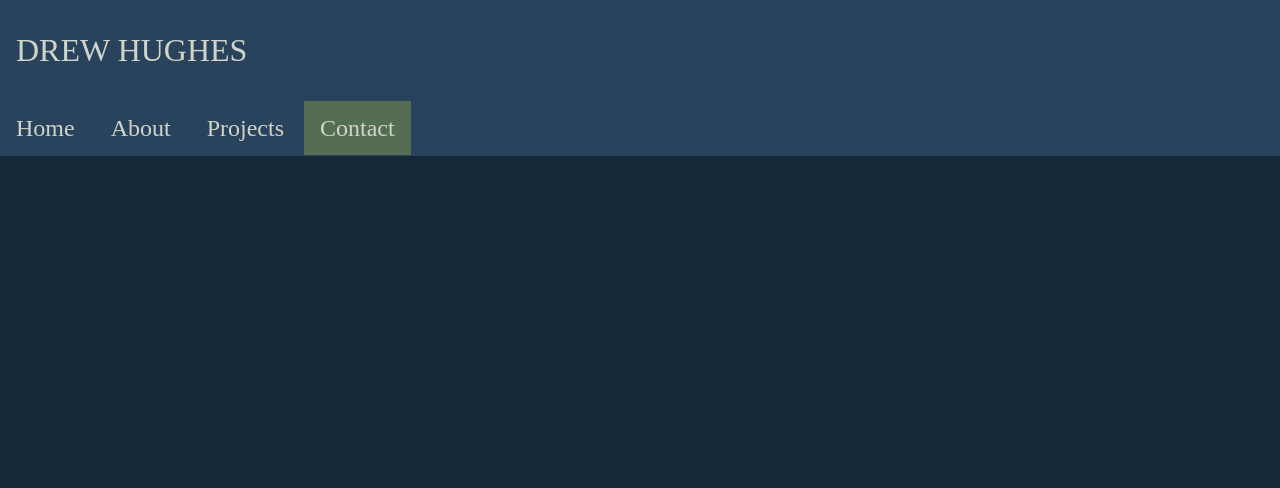
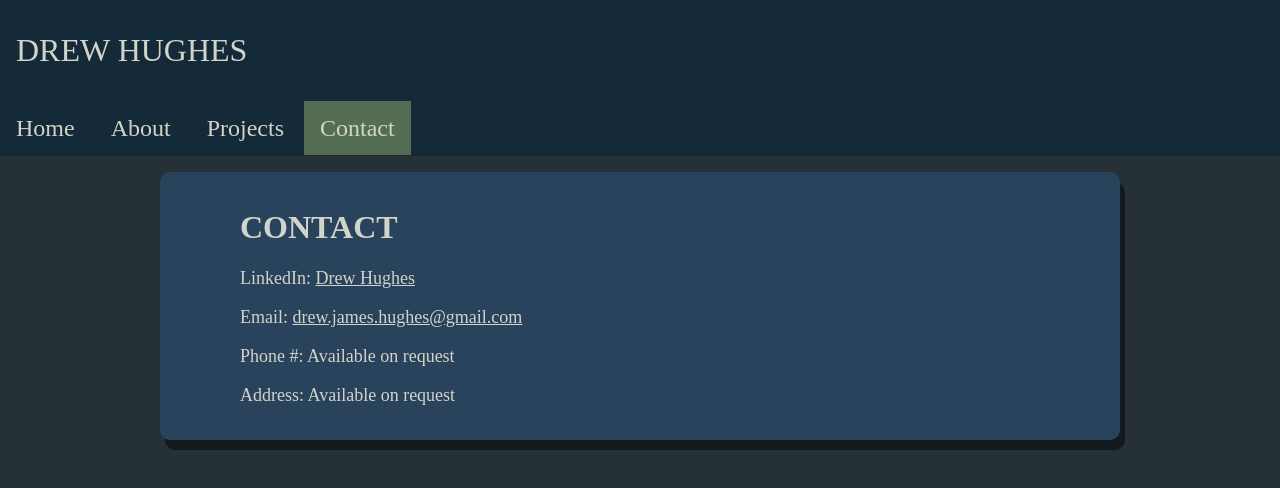
Before and after one commit to drew00hughes/drew00hughes.github.io, a plain HTML site: page Contact.html in a window 1280 px wide. Drawn offline with Linux system fonts and the light colour scheme.

Commit message:
getting close

```diff
--- a/Contact.html
+++ b/Contact.html
@@ -1,11 +1,15 @@
 <!DOCTYPE html5>
 <style>
 body {
-    background-color: #152a38;
+    background-color: #253136;
     margin: 0;
 }
 .header {
-    background-color: #29435c;
+    background-color: #152a38;
+    overflow: hidden;
+}
+.footer {
+    background-color: #152a38;
     overflow: hidden;
 }
 .titleContainer {
@@ -20,6 +24,7 @@ body {
 }
 .navigation {
     padding: 14px 0px;
+    background-color: #152a38;
 }
 .navigation a {
     color: #d1d4c9;
@@ -32,10 +37,26 @@ body {
 .navigation a:hover, .navigation a.active {
     background-color: #556e53;
 }
+.homeBody {
+    margin: 1em 10em;
+    background-color: #29435c;
+    border-radius: 10px;
+    box-shadow: 5px 10px rgba(0, 0, 0, 0.486);
+}
+.homeText{
+    color: #d1d4c9;
+    padding: 1em 5em;
+}
+.homeText p {
+    font-size: large;
+}
+.homeText p a {
+    color: #d1d4c9;
+}
 </style>
 <html>
 <head>
-    <title>Drew Hughes - Contact</title>
+    <title>Drew Hughes - COntact</title>
     <meta content="text/html;charset=utf-8" http-equiv="Content-Type">
     <meta content="utf-8" http-equiv="encoding">
 </head>
@@ -51,6 +72,14 @@ body {
         <a class="active" href="./contact.html">Contact</a>
     </div>
 </div>
-
+<div class="homeBody">
+    <div class="homeText">
+        <h1>CONTACT</h1>
+        <p>LinkedIn: <a href="https://www.linkedin.com/in/hughesdrew/">Drew Hughes</a></p>
+        <p>Email: <a href="mailto:drew.james.hughes@gmail.com">drew.james.hughes@gmail.com</a></p>
+        <p>Phone #: Available on request</p>
+        <p>Address: Available on request</p>
+    </div>
+</div>
 </body>
 </html>
```
Also changed, not shown: About.html (+26 -3 lines), Projects.html (+27 -4 lines), index.html (+1 -1 lines).
